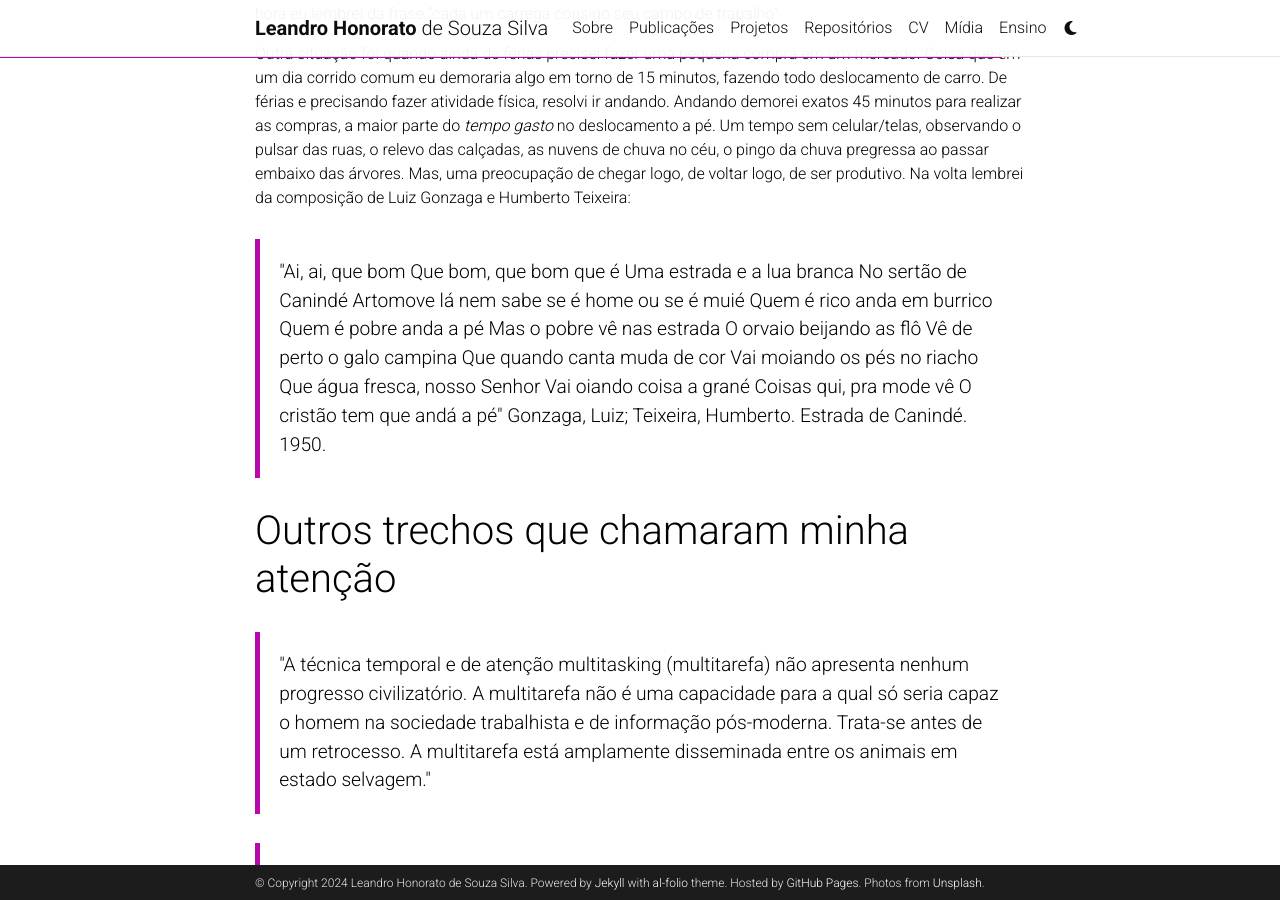
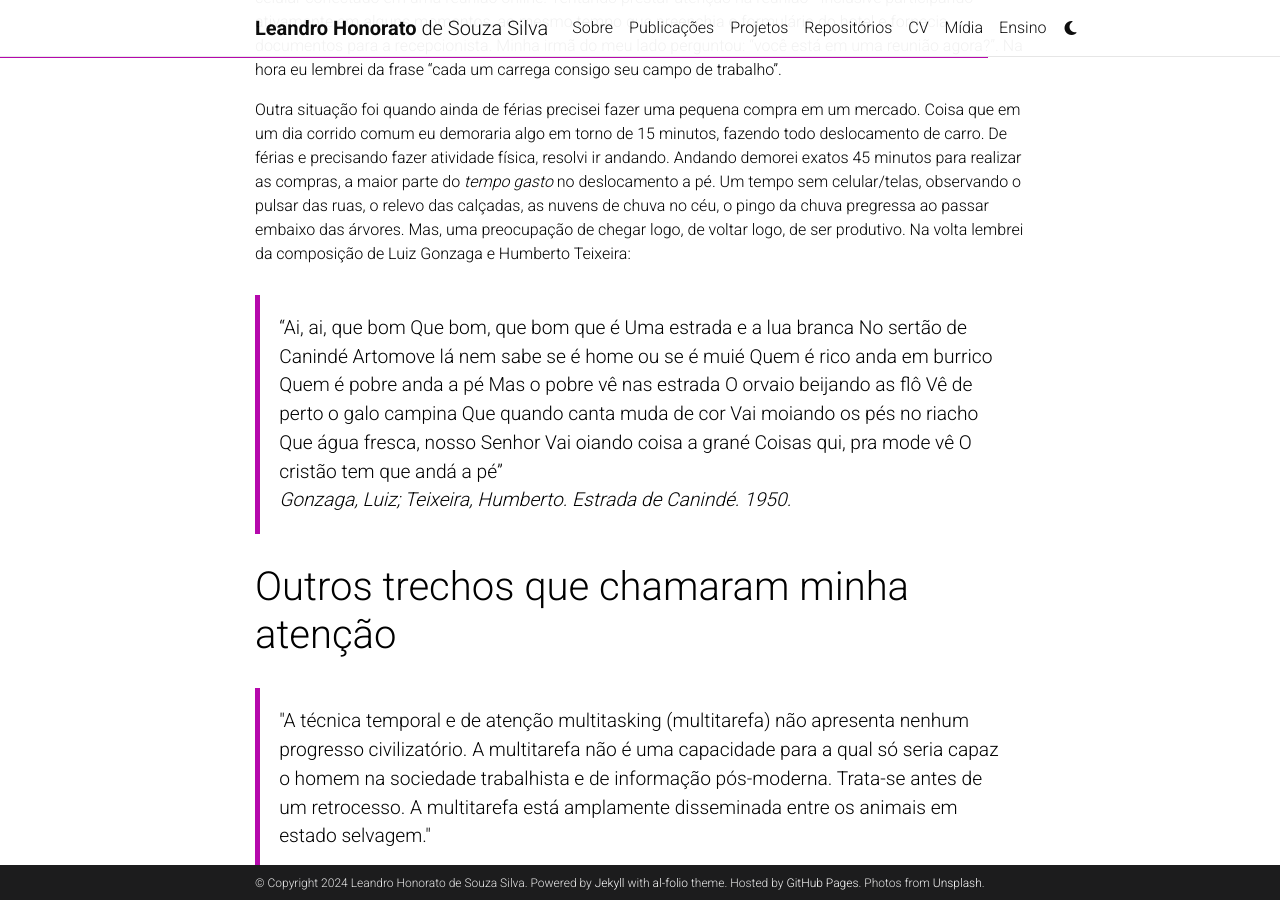
Before and after one commit to ldhonorato/ldhonorato.github.io, a Jekyll site: the page built from _posts/2024-07-12-Sociedade-cansaco.md, in a window 1280 px wide and 900 px high, scrolled down 2997 px. Built offline with Jekyll 4.4.1, drawn with Linux system fonts in a browser that asks for light colours; comment, search, counter and statistics services are not loaded; a style sheet for code colours, icons or effects is not loaded; some of the changed text lies outside the part shown.

Commit message:
Teste blockquote

```diff
--- a/_posts/2024-07-12-Sociedade-cansaco.md
+++ b/_posts/2024-07-12-Sociedade-cansaco.md
@@ -41,13 +41,13 @@
 
 Mas, enfim, como eu afirmei anteriormente, dos aproximadamente 1/3 do livro que eu entendi, a sociedade disciplinar valoriza a obediência e é a sociedade do "não". Não é difícil perceber que a sociedade disciplinar está vinculada à negatividade. Já a sociedade do desempenho não se opõe completamente à disciplina, mas a leva para outro nível, dado que só a disciplina não é suficiente para maximizar a produção. A sociedade do desempenho está vinculada à positividade, a positividade do poder.
 
-<blockquote>
-"O poder ilimitado é o verbo modal positivo da sociedade do desempenho""
-----
-"A positividade do poder é bem mais eficiente que a negatividade do dever".
-</blockquote>
 
-E aqui dois parágrafos concatenados de lugares diferentes do livro, mas que para mim resumem bem a ideia central:
+> "O poder ilimitado é o verbo modal positivo da sociedade do desempenho."
+> ----
+> "A positividade do poder é bem mais eficiente que a negatividade do dever."
+
+
+E aqui três passagens concatenadas de lugares diferentes do livro, mas que para mim resumem bem a ideia central:
 
 <blockquote>
 "O sujeito de desempenho da modernidade tardia não se submente a nenhum trabalho compulsório. Suas máximas não são obediência, lei e cumprimento do dever, mas liberdade e boa vontade. Do trabalho, espera acima de tudo alcançar prazer. Tampouco se trata de seguir o chamado de um outro. Ao contrário, ele ouve a si mesmo. Deve ser um empreendedor de si mesmo. Assim, ele se desvincula da negatividade das ordens do outro. Mas, essa liberdade do outro não só lhe proporciona emancipação e libertação. A dialética misteriosa da liberdade transforma essa liberdade em novas coações."
@@ -71,41 +71,26 @@
 
 Outra situação foi quando ainda de férias precisei fazer uma pequena compra em um mercado. Coisa que em um dia corrido comum eu demoraria algo em torno de 15 minutos, fazendo todo deslocamento de carro. De férias e precisando fazer atividade física, resolvi ir andando. Andando demorei exatos 45 minutos para realizar as compras, a maior parte do *tempo gasto* no deslocamento a pé. Um tempo sem celular/telas, observando o pulsar das ruas, o relevo das calçadas, as nuvens de chuva no céu, o pingo da chuva pregressa ao passar embaixo das árvores. Mas, uma preocupação de chegar logo, de voltar logo, de ser produtivo. Na volta lembrei da composição de Luiz Gonzaga e Humberto Teixeira:
 
-<blockquote>
-"Ai, ai, que bom
 
-Que bom, que bom que é
+> "Ai, ai, que bom
+> Que bom, que bom que é
+> Uma estrada e a lua branca
+> No sertão de Canindé
+> Artomove lá nem sabe se é home ou se é muié
+> Quem é rico anda em burrico
+> Quem é pobre anda a pé
+> Mas o pobre vê nas estrada
+> O orvaio beijando as flô
+> Vê de perto o galo campina
+> Que quando canta muda de cor
+> Vai moiando os pés no riacho
+> Que água fresca, nosso Senhor
+> Vai oiando coisa a grané
+> Coisas qui, pra mode vê
+> O cristão tem que andá a pé"
+>
+> *Gonzaga, Luiz; Teixeira, Humberto. Estrada de Canindé. 1950.*
 
-Uma estrada e a lua branca
-
-No sertão de Canindé
-
-Artomove lá nem sabe se é home ou se é muié
-
-Quem é rico anda em burrico
-
-Quem é pobre anda a pé
-
-Mas o pobre vê nas estrada
-
-O orvaio beijando as flô
-
-Vê de perto o galo campina
-
-Que quando canta muda de cor
-
-Vai moiando os pés no riacho
-
-Que água fresca, nosso Senhor
-
-Vai oiando coisa a grané
-
-Coisas qui, pra mode vê
-
-O cristão tem que andá a pé"
-
-Gonzaga, Luiz; Teixeira, Humberto. Estrada de Canindé. 1950.
-</blockquote>
 
 # Outros trechos que chamaram minha atenção
 
```
